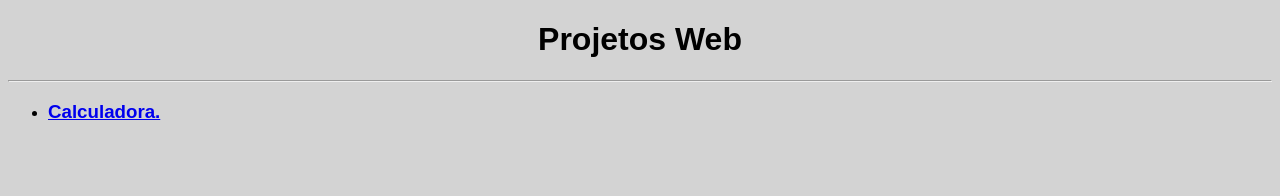
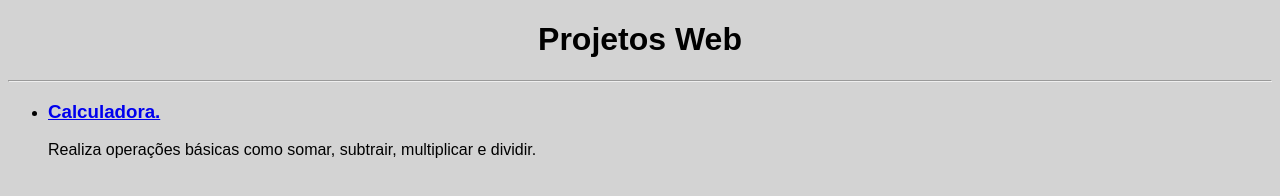
Before and after one commit to jose-cassios/WebProjects, a plain HTML site: page index.html in a window 1280 px wide. Drawn offline with Linux system fonts and the light colour scheme.

Commit message:
Update Index

```diff
--- a/index.html
+++ b/index.html
@@ -12,6 +12,7 @@
     <hr>
     <ul>
     <li><a href="http://jose-cassios.github.io/web-projects/Calculadora"><h3>Calculadora.</h3></a></li>
+    <p>Realiza operações básicas como somar, subtrair, multiplicar e dividir.</p>
     </ul>
 </body>
 </html>
```
